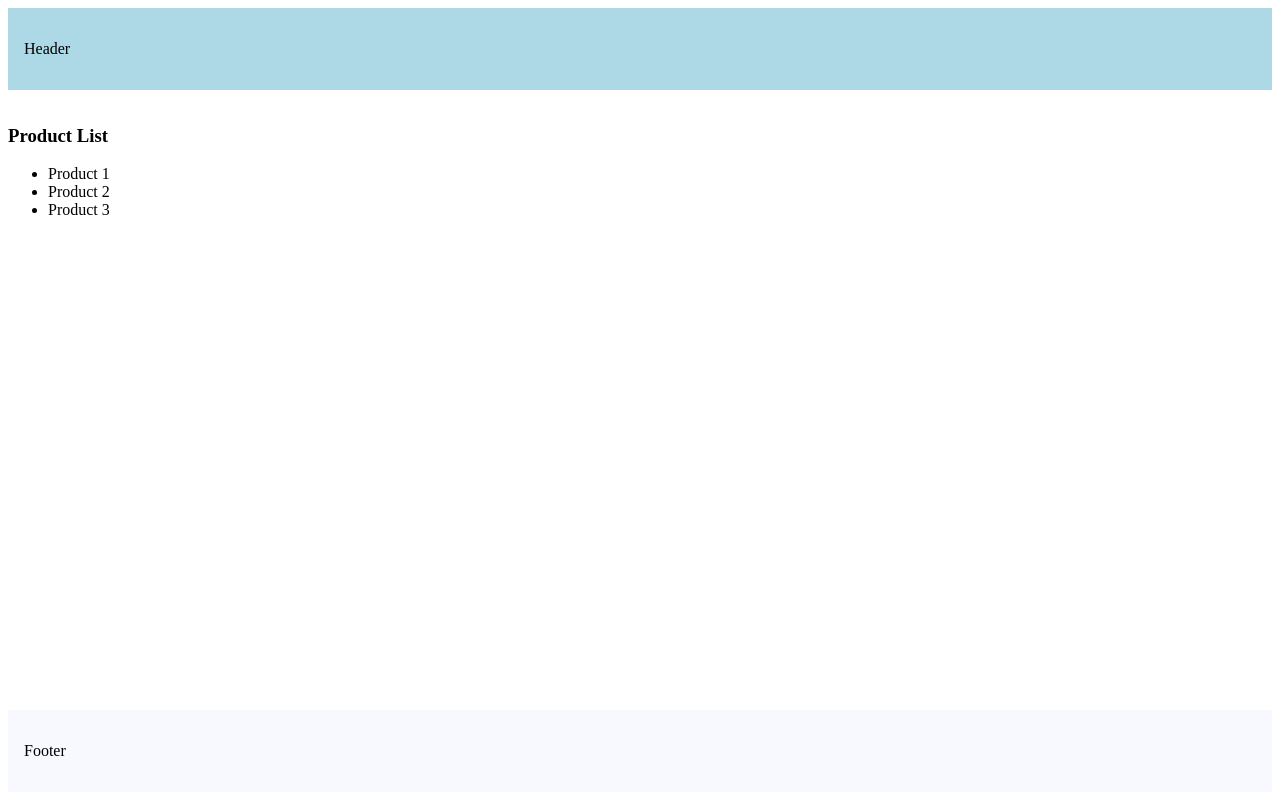
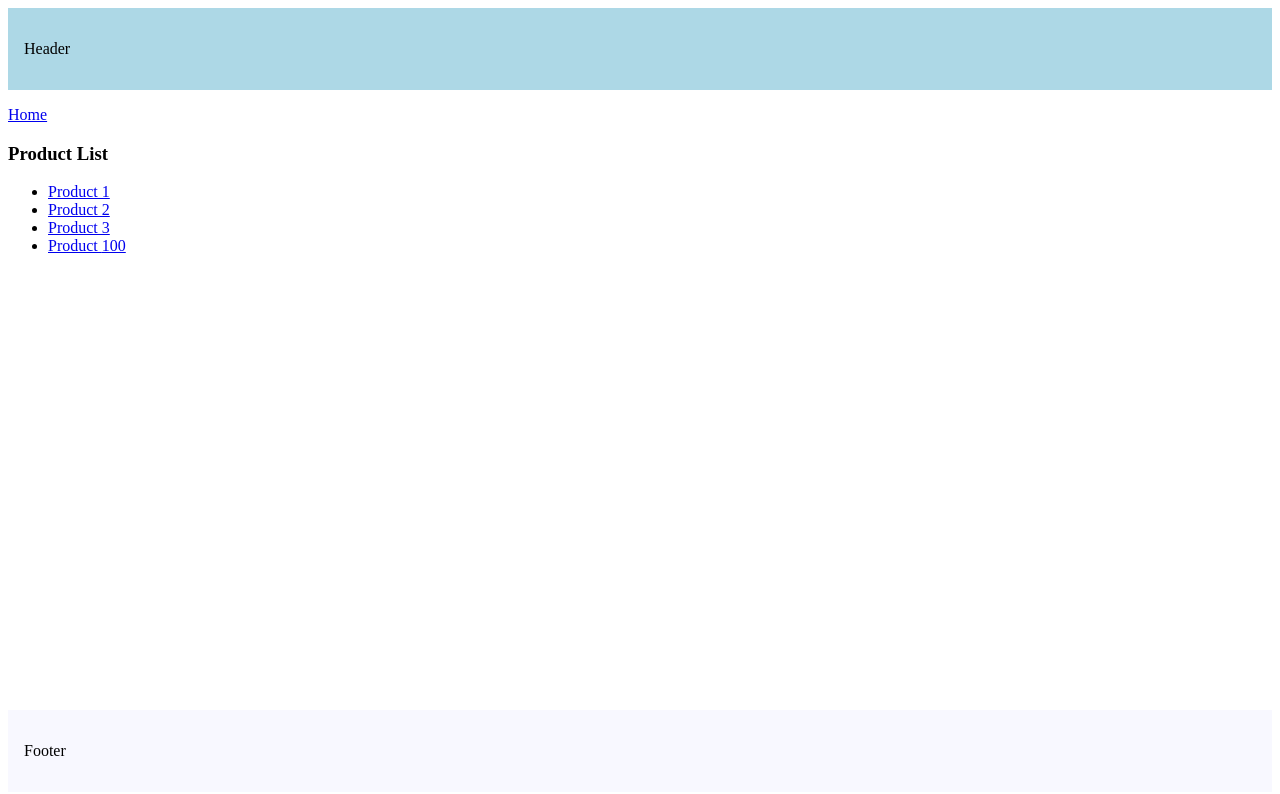
Before and after one commit to RAVIGANESHMBHAT/Next.js-Tutorial, a Next.js app: page /products in a window 1280 px wide. Shown: the top 794 px of the page. Built offline with nearby package versions, Linux system fonts and the light colour scheme.

Commit message:
Link Component Navigation

```diff
--- a/src/app/products/[productId]/layout.tsx
+++ b/src/app/products/[productId]/layout.tsx
@@ -8,7 +8,7 @@
   return (
     <>
       {children}
-      <div>Featured Products</div>
+      <h3>Featured Products</h3>
     </>
   );
 }
--- a/src/app/products/[productId]/page.tsx
+++ b/src/app/products/[productId]/page.tsx
@@ -21,7 +21,7 @@
 };
 
 function ProductDetails({ params }: Props) {
-  return <div>Details about product {params.productId}</div>;
+  return <h1>Details about product {params.productId}</h1>;
 }
 
 export default ProductDetails;
--- a/src/app/products/page.tsx
+++ b/src/app/products/page.tsx
@@ -1,13 +1,28 @@
+import Link from "next/link";
 import React from "react";
 
 function ProductList() {
+  const productId = 100;
+
   return (
     <>
+      <Link href="/">Home</Link>
       <h3>Product List</h3>
       <ul>
-        <li>Product 1</li>
-        <li>Product 2</li>
-        <li>Product 3</li>
+        <li>
+          <Link href="products/1">Product 1</Link>
+        </li>
+        <li>
+          <Link href="products/2">Product 2</Link>
+        </li>
+        <li>
+          <Link href="products/3" replace>
+            Product 3
+          </Link>
+        </li>
+        <li>
+          <Link href={`products/${productId}`}>Product {productId}</Link>
+        </li>
       </ul>
     </>
   );
```
Also changed, not shown: src/app/page.tsx (+9 -1 lines).
